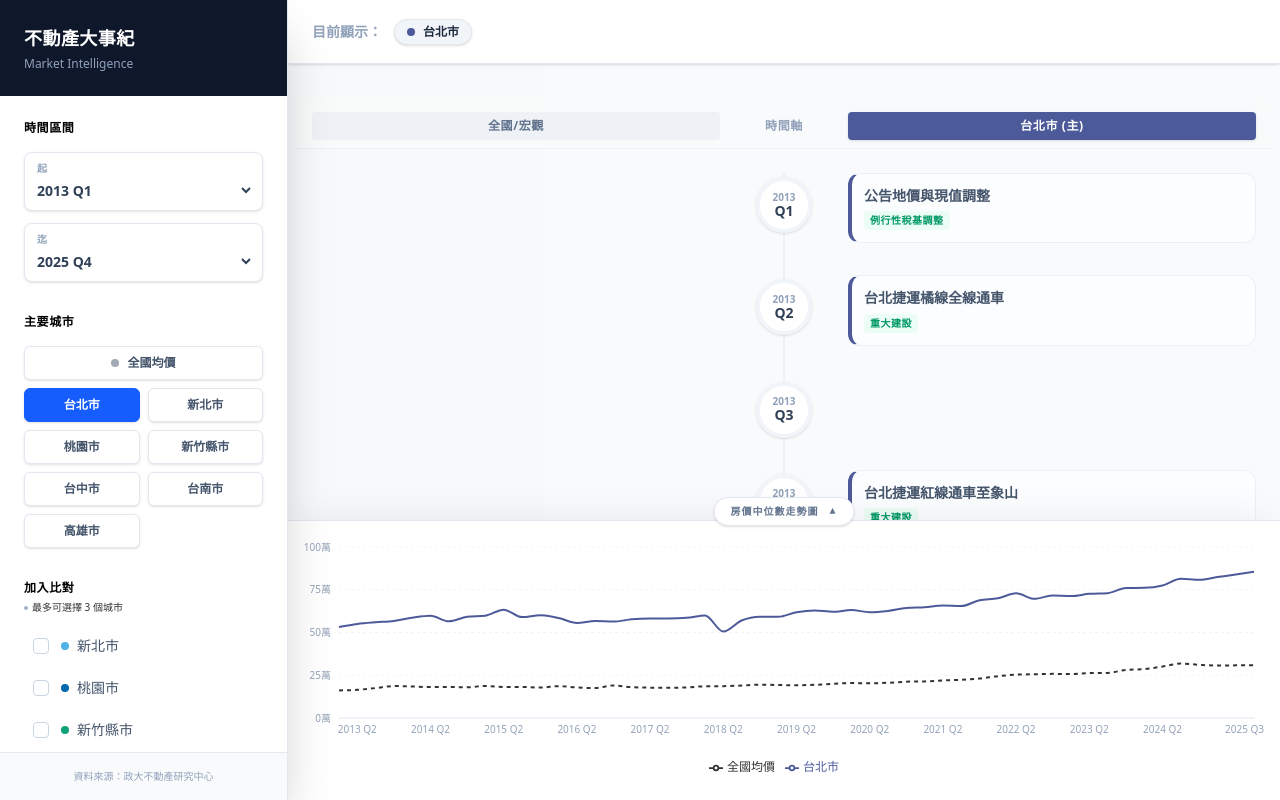
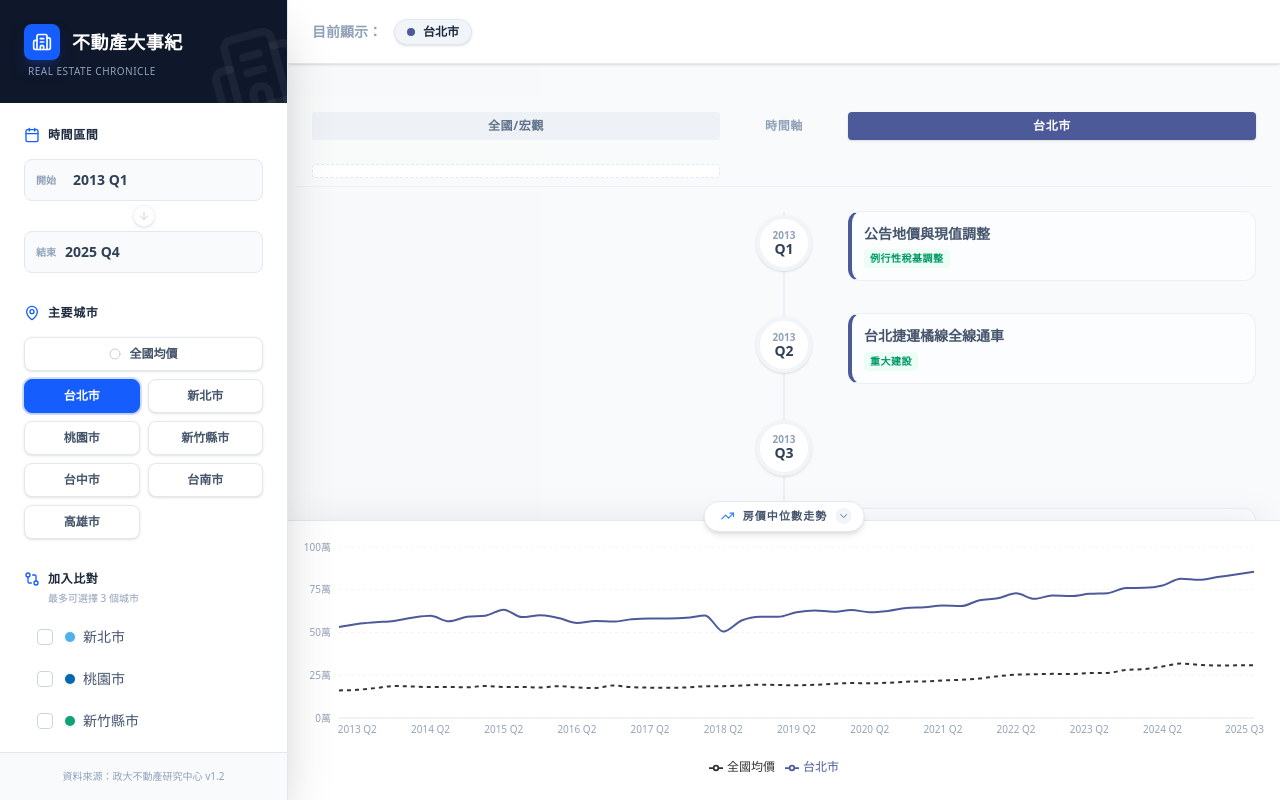
Before and after one commit to NCCU-rer/Real-Estate-Chronicle, a Next.js app: page / in a window 1280 px wide. Built offline with nearby package versions, Linux system fonts and the light colour scheme.

Commit message:
新增插圖及改表頭名稱

```diff
--- a/package.json
+++ b/package.json
@@ -9,6 +9,7 @@
     "lint": "eslint"
   },
   "dependencies": {
+    "lucide-react": "^0.562.0",
     "next": "16.0.10",
     "react": "19.2.1",
     "react-dom": "19.2.1",
--- a/src/components/DashboardChart.tsx
+++ b/src/components/DashboardChart.tsx
@@ -1,6 +1,8 @@
 "use client";
 
 import PriceChart from "@/components/PriceChart";
+// ✨ 引入趨勢圖標
+import { TrendingUp, ChevronUp } from "lucide-react";
 
 interface DashboardChartProps {
   isChartOpen: boolean;
@@ -21,25 +23,28 @@ export default function DashboardChart({
     <div
       className={`
         absolute bottom-0 left-0 right-0 bg-white border-t border-slate-200 shadow-[0_-10px_40px_-15px_rgba(0,0,0,0.1)] z-40
-        transition-all duration-300 ease-in-out
+        transition-all duration-500 cubic-bezier(0.4, 0, 0.2, 1)
         ${isChartOpen ? 'h-70' : 'h-12'}
       `}
     >
       {/* 開關按鈕 (標題列) */}
       <div
         onClick={() => setIsChartOpen(!isChartOpen)}
-        className="absolute -top-6 left-1/2 -translate-x-1/2 bg-white border border-slate-200 rounded-full px-4 py-1.5 shadow-sm text-[10px] font-bold text-slate-500 uppercase tracking-widest cursor-pointer hover:bg-slate-50 flex items-center gap-2 group hover:scale-105 transition-transform"
+        className="absolute -top-5 left-1/2 -translate-x-1/2"
       >
-        <span>房價中位數走勢圖</span>
-        <span className={`transition-transform duration-300 ${isChartOpen ? 'rotate-180' : 'rotate-0'}`}>
-          ▼
-        </span>
+        <div className="bg-white border border-slate-200 rounded-full pl-4 pr-3 py-1.5 shadow-md hover:shadow-lg text-[11px] font-bold text-slate-600 uppercase tracking-widest cursor-pointer hover:bg-slate-50 hover:text-blue-600 flex items-center gap-2 group transition-all hover:-translate-y-0.5">
+          <TrendingUp className="w-3.5 h-3.5 text-blue-500" />
+          <span>房價中位數走勢</span>
+          <div className={`bg-slate-100 rounded-full p-0.5 transition-transform duration-300 ${isChartOpen ? 'rotate-180' : 'rotate-0'}`}>
+            <ChevronUp className="w-3 h-3 text-slate-500" />
+          </div>
+        </div>
       </div>
 
       {/* 圖表內容區 */}
       <div className={`
-        h-full w-full p-4 pb-6 transition-opacity duration-200
-        ${isChartOpen ? 'opacity-100' : 'opacity-0 pointer-events-none'}
+        h-full w-full p-4 pb-6 transition-all duration-300 delay-100
+        ${isChartOpen ? 'opacity-100 scale-100' : 'opacity-0 scale-95 pointer-events-none'}
       `}>
         <PriceChart
           selectedCities={selectedCities}
--- a/src/components/DashboardSidebar.tsx
+++ b/src/components/DashboardSidebar.tsx
@@ -1,8 +1,18 @@
 "use client";
 
-// ✨ 修正 1: 正確的 import 路徑
 import { generateQuarterOptions } from "@/utils/eventHelper";
 import { CITIES_CONFIG } from "@/config/cityColors";
+// ✨ 引入漂亮的圖標
+import {
+  Building2,
+  Calendar,
+  MapPin,
+  GitCompare,
+  X,
+  ArrowRight,
+  CheckCircle2,
+  Circle
+} from "lucide-react";
 
 const QUARTER_OPTIONS = generateQuarterOptions();
 
@@ -50,51 +60,87 @@ export default function DashboardSidebar({
         ${isSettingsOpen ? "translate-x-0" : "-translate-x-full md:translate-x-0"}
       `}>
         {/* Header */}
-        <div className="p-6 bg-slate-900 text-white flex justify-between items-center shrink-0">
-          <div>
-            <h1 className="font-bold text-lg tracking-wide">不動產大事紀</h1>
-            <p className="text-xs text-slate-400 mt-1">Market Intelligence</p>
+        <div className="p-6 bg-slate-900 text-white flex justify-between items-center shrink-0 relative overflow-hidden group">
+          {/* 背景裝飾圖標 (淡淡的) */}
+          <Building2 className="absolute -right-4 -bottom-4 w-24 h-24 text-white/5 rotate-[-15deg] group-hover:rotate-0 transition-transform duration-500" />
+
+          <div className="relative z-10">
+            <div className="flex items-center gap-3 mb-1">
+              <div className="p-2 bg-blue-600 rounded-lg shadow-lg shadow-blue-900/50">
+                <Building2 className="w-5 h-5 text-white" />
+              </div>
+              <h1 className="font-bold text-lg tracking-wide">不動產大事紀</h1>
+            </div>
+            <p className="text-[10px] text-slate-400 pl-1 tracking-wider uppercase">Real Estate Chronicle </p>
           </div>
-          <button onClick={() => setIsSettingsOpen(false)} className="md:hidden text-white">✕</button>
+          <button onClick={() => setIsSettingsOpen(false)} className="md:hidden text-white/70 hover:text-white transition-colors">
+            <X className="w-6 h-6" />
+          </button>
         </div>
 
         {/* 捲動內容區 */}
         <div className="flex-1 overflow-y-auto custom-scrollbar p-6 space-y-8">
 
-          {/* 時間區間 */}
+          {/* 1. 時間區間 */}
           <div>
-            <label className="text-xs font-bold text-black uppercase tracking-wider mb-4 block">時間區間</label>
-            <div className="space-y-3">
-              <div className="group bg-white rounded-lg p-2 border border-slate-200 shadow-sm hover:border-blue-400 transition-all">
-                <span className="block text-[10px] text-slate-400 mb-0.5 ml-1 font-bold">起</span>
-                <select value={startPeriod} onChange={(e) => setStartPeriod(e.target.value)} className="w-full bg-transparent text-slate-700 text-sm outline-none font-bold cursor-pointer hover:text-blue-600">
+            <label className="flex items-center gap-2 text-xs font-bold text-slate-800 uppercase tracking-wider mb-4">
+              <Calendar className="w-4 h-4 text-blue-600" />
+              時間區間
+            </label>
+
+            <div className="flex flex-col gap-2">
+              <div className="relative group">
+                <div className="absolute inset-y-0 left-0 pl-3 flex items-center pointer-events-none">
+                  <span className="text-[10px] font-bold text-slate-400 group-focus-within:text-blue-500 transition-colors">開始</span>
+                </div>
+                <select
+                  value={startPeriod}
+                  onChange={(e) => setStartPeriod(e.target.value)}
+                  className="w-full bg-slate-50 border border-slate-200 text-slate-700 text-sm rounded-lg pl-12 pr-3 py-2.5 outline-none focus:ring-2 focus:ring-blue-500/20 focus:border-blue-500 transition-all font-bold appearance-none cursor-pointer hover:bg-white"
+                >
                   {QUARTER_OPTIONS.map(q => <option key={q} value={q}>{q.replace("_", " ")}</option>)}
                 </select>
               </div>
-              <div className="group bg-white rounded-lg p-2 border border-slate-200 shadow-sm hover:border-blue-400 transition-all">
-                <span className="block text-[10px] text-slate-400 mb-0.5 ml-1 font-bold">迄</span>
-                <select value={endPeriod} onChange={(e) => setEndPeriod(e.target.value)} className="w-full bg-transparent text-slate-700 text-sm outline-none font-bold cursor-pointer hover:text-blue-600">
+
+              <div className="flex justify-center -my-1 z-10">
+                <div className="bg-white p-1 rounded-full border border-slate-100 shadow-sm text-slate-300">
+                  <ArrowRight className="w-3 h-3 rotate-90" />
+                </div>
+              </div>
+
+              <div className="relative group">
+                <div className="absolute inset-y-0 left-0 pl-3 flex items-center pointer-events-none">
+                   <span className="text-[10px] font-bold text-slate-400 group-focus-within:text-blue-500 transition-colors">結束</span>
+                </div>
+                <select
+                  value={endPeriod}
+                  onChange={(e) => setEndPeriod(e.target.value)}
+                  className="w-full bg-slate-50 border border-slate-200 text-slate-700 text-sm rounded-lg pl-10 pr-3 py-2.5 outline-none focus:ring-2 focus:ring-blue-500/20 focus:border-blue-500 transition-all font-bold appearance-none cursor-pointer hover:bg-white"
+                >
                   {QUARTER_OPTIONS.map(q => <option key={q} value={q}>{q.replace("_", " ")}</option>)}
                 </select>
               </div>
             </div>
           </div>
 
-          {/* 主要城市 */}
+          {/* 2. 主要城市 */}
           <div>
-            <label className="text-xs font-bold text-black uppercase tracking-wider mb-4 block">主要城市</label>
+            <label className="flex items-center gap-2 text-xs font-bold text-slate-800 uppercase tracking-wider mb-4">
+              <MapPin className="w-4 h-4 text-blue-600" />
+              主要城市
+            </label>
             <div className="grid grid-cols-2 gap-2">
               <button
                 onClick={() => handleMainCityChange("nation")}
                 className={`
-                  col-span-2 p-2 rounded-md text-xs font-bold transition-all duration-200 border shadow-sm flex items-center justify-center gap-2
+                  col-span-2 p-2 rounded-lg text-xs font-bold transition-all duration-200 border shadow-sm flex items-center justify-center gap-2 group
                   ${mainCity === "nation"
-                    ? 'bg-slate-800 text-white border-slate-800 shadow-md'
-                    : 'bg-white text-slate-600 border-slate-200 hover:bg-slate-100'
+                    ? 'bg-slate-800 text-white border-slate-800 shadow-md ring-2 ring-slate-800/20'
+                    : 'bg-white text-slate-600 border-slate-200 hover:bg-slate-50 hover:border-slate-300'
                   }
                 `}
               >
-                <span className="w-2 h-2 rounded-full bg-current opacity-50"></span>
+                {mainCity === "nation" ? <CheckCircle2 className="w-3 h-3" /> : <Circle className="w-3 h-3 opacity-30" />}
                 全國均價
               </button>
               {CITIES_CONFIG.map((c) => (
@@ -102,10 +148,10 @@ export default function DashboardSidebar({
                   key={c.id}
                   onClick={() => handleMainCityChange(c.id)}
                   className={`
-                    p-2 rounded-md text-xs font-bold transition-all duration-200 border shadow-sm
+                    p-2 rounded-lg text-xs font-bold transition-all duration-200 border shadow-sm flex items-center justify-center gap-1.5
                     ${mainCity === c.id
-                      ? 'bg-blue-600 text-white border-blue-600 shadow-md'
-                      : 'bg-white text-slate-600 border-slate-200 hover:bg-slate-50 hover:text-blue-600'
+                      ? 'bg-blue-600 text-white border-blue-600 shadow-md ring-2 ring-blue-600/20'
+                      : 'bg-white text-slate-600 border-slate-200 hover:bg-slate-50 hover:text-blue-600 hover:border-blue-200'
                     }
                   `}
                 >
@@ -115,31 +161,36 @@ export default function DashboardSidebar({
             </div>
           </div>
 
-          {/* 加入比對 */}
+          {/* 3. 加入比對 */}
           <div>
             <div className="flex justify-between items-center mb-1">
-               <label className="text-xs font-bold text-black uppercase tracking-wider">加入比對</label>
+               <label className="flex items-center gap-2 text-xs font-bold text-slate-800 uppercase tracking-wider">
+                 <GitCompare className="w-4 h-4 text-blue-600" />
+                 加入比對
+               </label>
                {compareCities.length > 0 && (
-                 <button onClick={handleCancelCompare} className="text-[10px] text-red-500 hover:text-red-600 font-bold bg-red-50 px-2 py-0.5 rounded transition-colors">清除重選</button>
+                 <button onClick={handleCancelCompare} className="flex items-center gap-1 text-[10px] text-red-500 hover:text-red-600 font-bold bg-red-50 hover:bg-red-100 px-2 py-1 rounded-md transition-all">
+                   <X className="w-3 h-3" />
+                   清除
+                 </button>
                )}
             </div>
-            <p className="text-[10px] text-black mb-3 opacity-80 flex items-center gap-1">
-              <span className="inline-block w-1 h-1 rounded-full bg-slate-400"></span>
+            <p className="text-[10px] text-slate-400 mb-3 pl-6 flex items-center gap-1">
               最多可選擇 3 個城市
             </p>
-            <div className="space-y-1">
+            <div className="space-y-1 pl-1">
                {CITIES_CONFIG.filter((c) => c.id !== mainCity).map((c) => {
                   const isChecked = compareCities.includes(c.id);
                   const isDisabled = !isChecked && compareCities.length >= 3;
                   return (
-                    <label key={c.id} className={`flex items-center gap-3 p-2 rounded-md border border-transparent transition-colors ${isDisabled ? 'opacity-40 cursor-not-allowed' : 'hover:bg-slate-50 cursor-pointer hover:border-slate-100'}`}>
-                       <div className={`w-4 h-4 rounded border flex items-center justify-center transition-all ${isChecked ? 'bg-blue-500 border-blue-500' : 'border-slate-300 bg-white'}`}>
-                         {isChecked && <span className="text-white text-[10px]">✓</span>}
+                    <label key={c.id} className={`flex items-center gap-3 p-2 rounded-lg border border-transparent transition-all ${isDisabled ? 'opacity-40 cursor-not-allowed' : 'hover:bg-slate-50 cursor-pointer hover:border-slate-100 active:bg-slate-100'}`}>
+                       <div className={`w-4 h-4 rounded border flex items-center justify-center transition-all ${isChecked ? 'bg-blue-500 border-blue-500 shadow-sm' : 'border-slate-300 bg-white'}`}>
+                         {isChecked && <CheckCircle2 className="w-3 h-3 text-white" />}
                        </div>
                        <input type="checkbox" checked={isChecked} onChange={() => !isDisabled && toggleCompare(c.id)} disabled={isDisabled} className="hidden" />
                        <div className="flex items-center gap-2">
-                          <span className="w-2 h-2 rounded-full" style={{ backgroundColor: c.color }}></span>
-                          <span className="text-sm text-slate-600 font-medium">{c.label}</span>
+                          <span className="w-2.5 h-2.5 rounded-full shadow-sm ring-1 ring-slate-100" style={{ backgroundColor: c.color }}></span>
+                          <span className={`text-sm font-medium transition-colors ${isChecked ? 'text-slate-900' : 'text-slate-600'}`}>{c.label}</span>
                        </div>
                     </label>
                   );
@@ -149,7 +200,7 @@ export default function DashboardSidebar({
         </div>
 
         <div className="p-4 bg-slate-50 text-[10px] text-slate-400 border-t border-slate-200 text-center">
-          資料來源：政大不動產研究中心
+          資料來源：政大不動產研究中心 v1.2
         </div>
       </aside>
     </>
--- a/src/components/EventList.tsx
+++ b/src/components/EventList.tsx
@@ -2,7 +2,7 @@
 
 import { useState, useMemo } from "react";
 import { getQuarterValue } from "@/utils/eventHelper";
-import { CITIES_CONFIG, NATIONAL_CONFIG, getCityColor } from "@/config/cityColors";
+import { CITIES_CONFIG, NATIONAL_CONFIG, getCityColor, getCityName } from "@/config/cityColors";
 
 // ... 介面定義保持不變 ...
 interface EventItem { year: number; quarter: string; title: string; description?: string; city?: string; cityName?: string; category?: string; isNational?: boolean; }
@@ -141,16 +141,15 @@ export default function EventList({ data, startPeriod, endPeriod, citiesOrder, m
               className="flex items-center justify-center py-1.5 rounded text-white shadow-sm"
               style={{ backgroundColor: citiesOrder[0] === 'nation' ? '#333333' : getCityColor(citiesOrder[0]) }}
             >
-              {mainCityName} (主)
+              {mainCityName}
             </div>
           )}
 
           {/* 比較城市標題 (有比較時才顯示) */}
-          {hasCompare && (
-            <div className="flex items-center justify-center bg-white border border-slate-200 border-dashed text-slate-500 py-1.5 rounded">
-              比較城市
+          <div className="flex items-center justify-center bg-white border border-slate-200 border-dashed text-slate-500 py-1.5 rounded px-2 text-center overflow-hidden text-ellipsis whitespace-nowrap">
+              {/* 取出 citiesOrder 中第 2 個以後的 ID (就是比較城市)，轉成名稱並用 " / " 連接 */}
+              {citiesOrder.slice(1).map(id => getCityName(id)).join(" / ")}
             </div>
-          )}
         </div>
       </div>
 
--- a/src/components/Navbar.tsx
+++ b/src/components/Navbar.tsx
@@ -7,7 +7,7 @@ export default function Navbar() {
 
           {/* 左邊：Logo 與標題 */}
           <div className="flex items-center">
-            <div className="flex-shrink-0 flex items-center gap-2">
+            <div className="shrink-0 flex items-center gap-2">
               {/* 我們先用一個簡單的圖示代表 Logo */}
               <div className="w-8 h-8 bg-blue-600 rounded-md flex items-center justify-center text-white font-bold">
                 房
```
Also changed, not shown: 1 other file (tests, documents, lock files or other folders).
